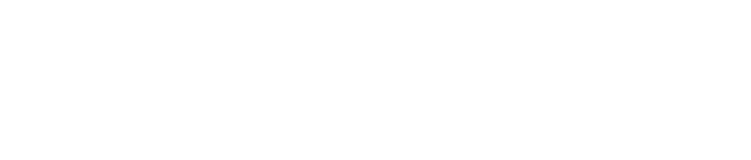
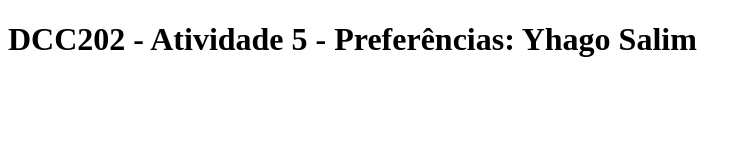
Before and after one commit to ufjf-dcc202/ufjf-dcc202-2023-3-b-atv5-YhagoSalim, a website: page preferencias.html in a window 1280 px wide. Shown: the whole page, without its empty margins (0-751 px from the left). Drawn offline with Linux system fonts and the light colour scheme.

Commit message:
adiciona um título na main

```diff
--- a/preferencias.html
+++ b/preferencias.html
@@ -7,7 +7,7 @@
 </head>
 <body>
     <main>
-
+        <h1>DCC202 - Atividade 5 - Preferências: Yhago Salim</h1>
     </main>
 </body>
 </html>
```
